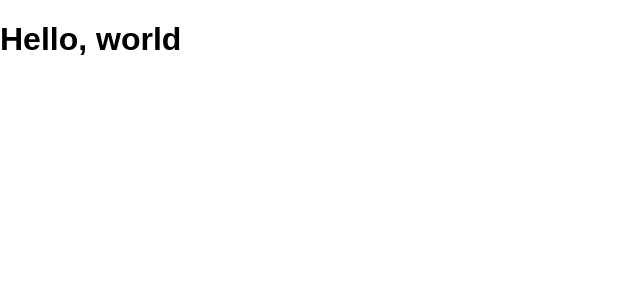
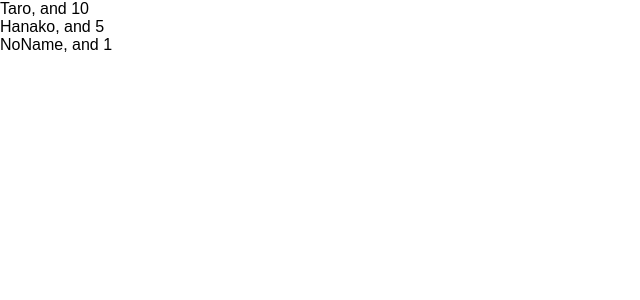
Before and after one commit to akmori/udemy-react-redux-crud-application, a React (Create React App) app: page / in a window 1280 px wide. Shown: the top 300 px of the page, without its empty margins (0-640 px from the left). Built offline with nearby package versions, Linux system fonts and the light colour scheme.

Commit message:
learn porps

```diff
--- a/src/App.js
+++ b/src/App.js
@@ -1,11 +1,36 @@
 import React, { Component } from 'react';
 
-class App extends Component {
-  render() {
-    return (
-      <div><h1>Hello, world</h1></div>
-    );
-  }
+const App = () => {
+  const profiles = [
+    {
+      name: "Taro",
+      age: 10
+    },
+    {
+      name: "Hanako",
+      age: 5
+    },
+    {
+      name: "NoName"
+    }
+  ]
+  return (
+    <div>
+      {
+        profiles.map((profile, i) => {
+          return <User key={i} name={profile.name} age={profile.age} />
+        })
+      }
+    </div>
+  )
+}
+
+const User = (props) => {
+  return <div>{props.name}, and {props.age}</div>
+}
+
+User.defaultProps = {
+  age: 1
 }
 
 export default App;
```
Also changed, not shown: 1 other file (tests, documents, lock files or other folders).
